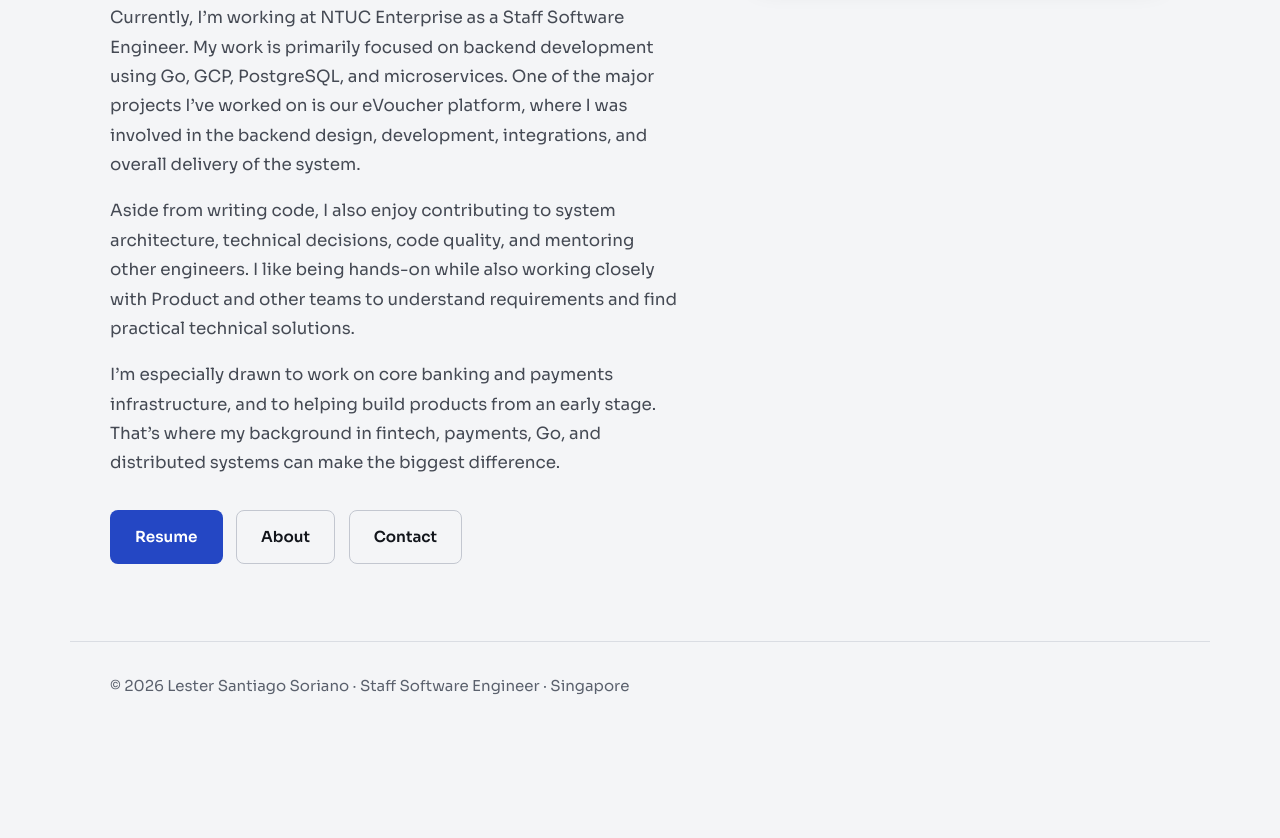
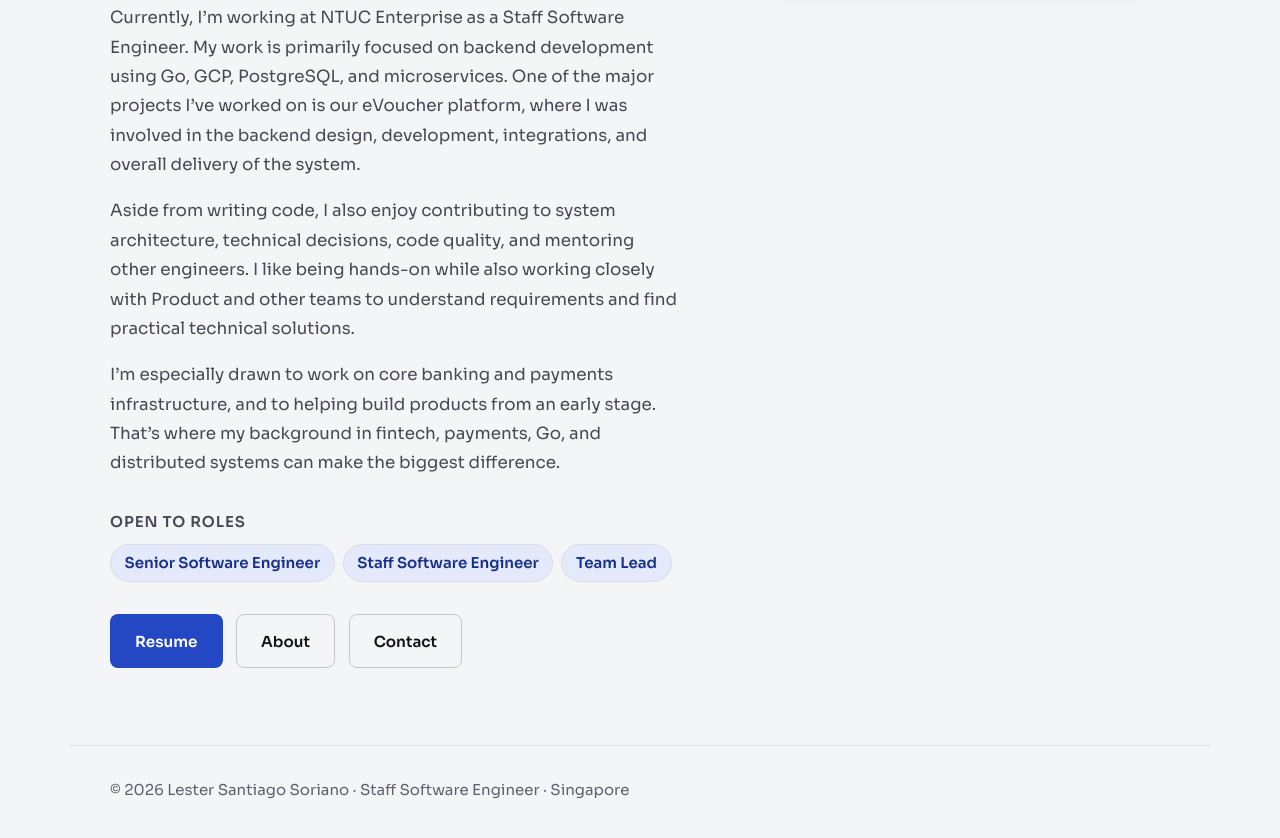
Before and after one commit to frozentech03/frozentech03.github.io, a plain HTML site: page index.html in a window 1280 px wide. Shown: the part 695-1533 px from the top of the page. Before the commit the page ends 1457 px from the top, so only its background shows below. Drawn offline with Linux system fonts and the light colour scheme.

Commit message:
Add open-to-roles section to home page

```diff
--- a/index.html
+++ b/index.html
@@ -156,6 +156,14 @@
               distributed systems can make the biggest difference.
             </p>
           </div>
+          <div class="hero-open">
+            <p class="hero-open-label">Open to roles</p>
+            <ul class="hero-open-list">
+              <li>Senior Software Engineer</li>
+              <li>Staff Software Engineer</li>
+              <li>Team Lead</li>
+            </ul>
+          </div>
           <div class="hero-actions">
             <a class="btn btn-primary" href="resume.html">Resume</a>
             <a class="btn btn-ghost" href="about.html">About</a>
--- a/styles.css
+++ b/styles.css
@@ -342,6 +342,38 @@ button {
 
 .hero-lede p + p {
   margin-top: 1rem;
+}
+
+.hero-open {
+  margin-bottom: 2rem;
+}
+
+.hero-open-label {
+  margin: 0 0 0.6rem;
+  color: var(--ink-soft);
+  font-size: var(--text-meta);
+  font-weight: 600;
+  letter-spacing: 0.06em;
+  text-transform: uppercase;
+}
+
+.hero-open-list {
+  display: flex;
+  flex-wrap: wrap;
+  gap: 0.5rem;
+  margin: 0;
+  padding: 0;
+  list-style: none;
+}
+
+.hero-open-list li {
+  padding: 0.35rem 0.85rem;
+  border: 1px solid var(--border);
+  border-radius: 999px;
+  background: var(--accent-soft);
+  color: var(--accent-dark);
+  font-size: var(--text-meta);
+  font-weight: 600;
 }
 
 .hero-actions {
```
